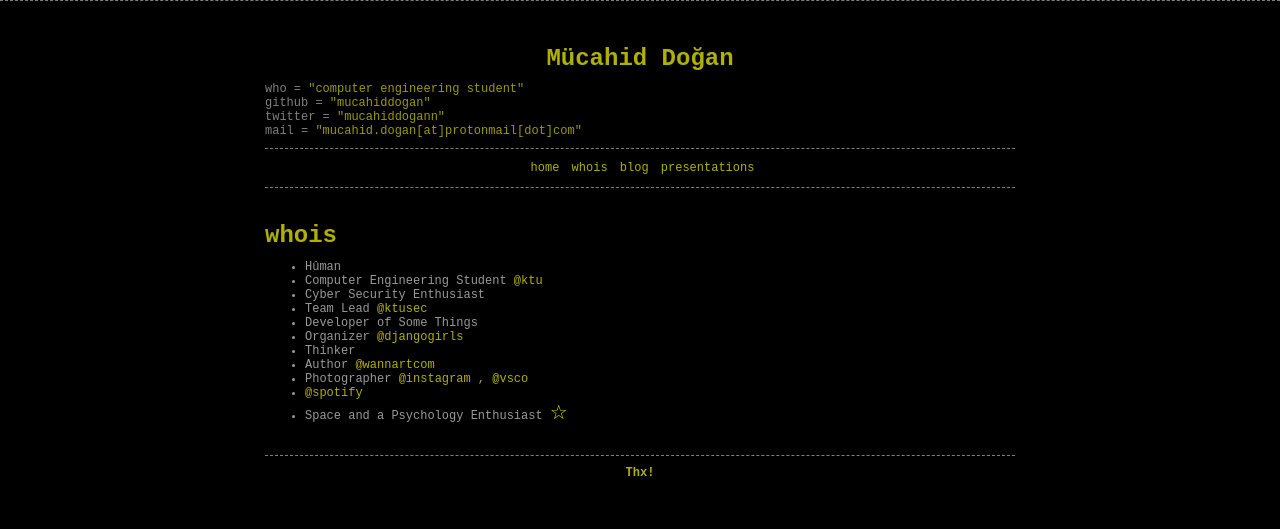
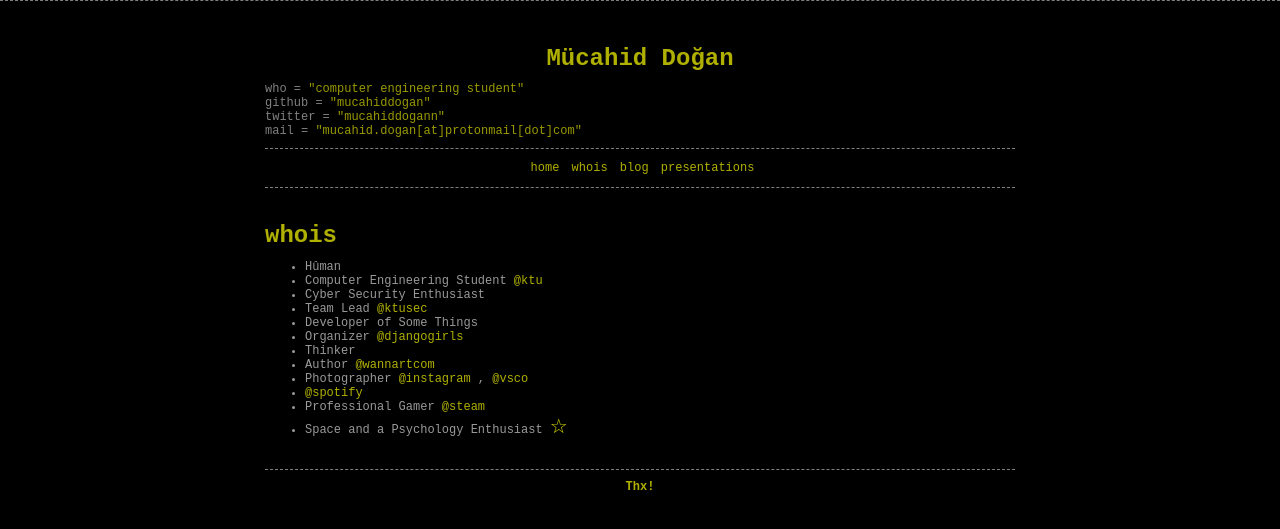
Before and after one commit to mucahiddogan/mucahiddogan.github.io, a Jekyll site: the page built from whois.md, in a window 1280 px wide. Shown: the top 529 px of the page. Built offline with Jekyll 4.4.1, drawn with Linux system fonts in a browser that asks for light colours.

Commit message:
Update whois.md

```diff
--- a/whois.md
+++ b/whois.md
@@ -14,4 +14,5 @@ permalink: /whois/
 * Author <a href="https://wannart.com/author/md" target="_blank">@wannartcom</a>
 * Photographer <a href="https://instagram.com/thespaceofm" target="_blank">@instagram</a> , <a              href="https://vsco.co/mucahiddogann" target="_blank">@vsco</a>
 * <a href="https://open.spotify.com/user/6lcy5a0gtp3kgm03b5aix3du4?si=5Zvj6IUJStmfFjfp_PMXzA"               target="_blank">@spotify</a>
+* Professional Gamer <a href="https://steamcommunity.com/id/mucahiddogan" target="_blank">@steam</a>
 * Space and a Psychology Enthusiast <font size="5px" color="#dcdc00">&#9734;</font>
```
